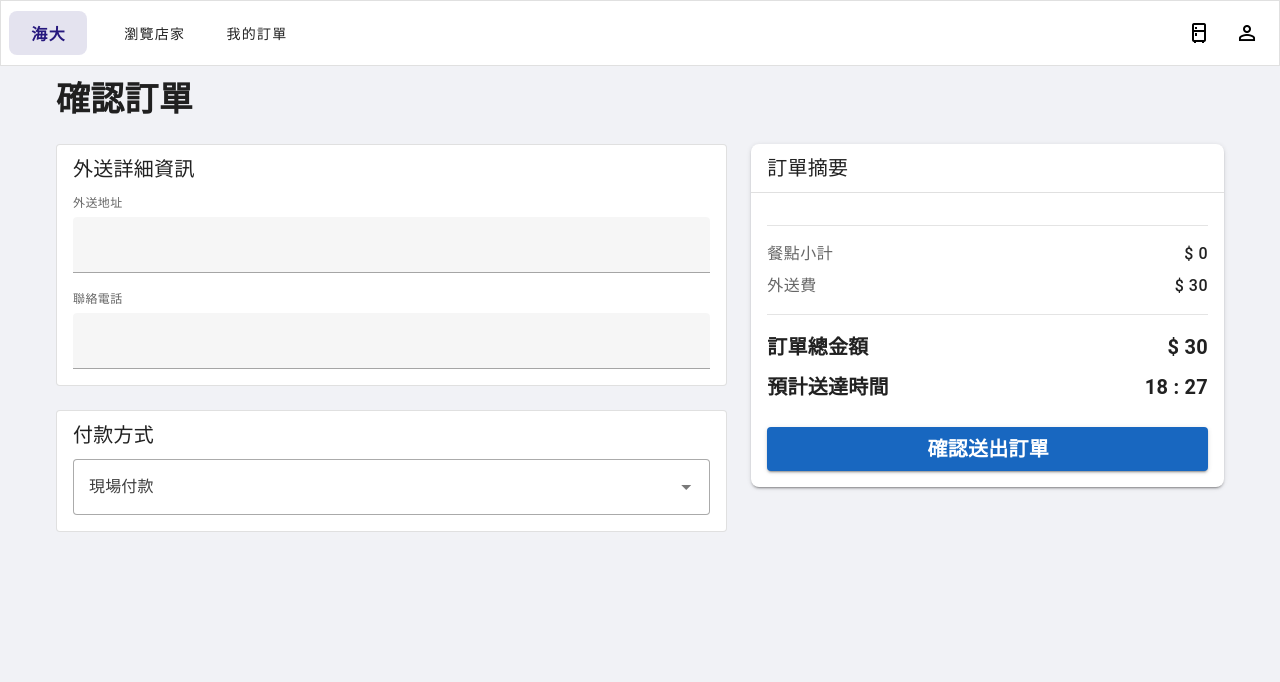
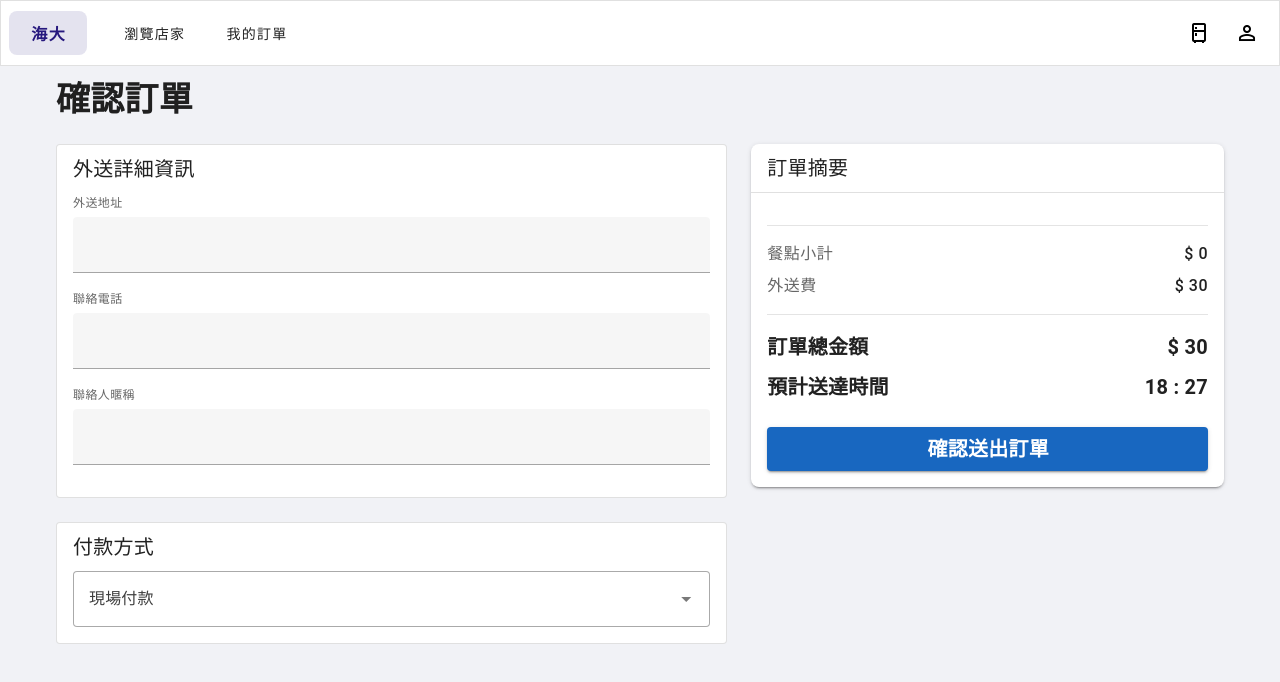
Before and after one commit to howard522/eating_at_ntou, a Nuxt app: page /customer/payment in a window 1280 px wide. Shown: the top 682 px of the page. Built offline with nearby package versions, Linux system fonts and the light colour scheme.

Commit message:
feat: 新增聯絡人暱稱欄位並更新送貨詳情

```diff
--- a/app/pages/customer/payment/index.vue
+++ b/app/pages/customer/payment/index.vue
@@ -16,10 +16,19 @@
                   @blur="updateDetailsInStore"
               ></v-text-field>
             </div>
-            <div>
+            <div class="mb-4">
               <p class="text-caption text-medium-emphasis">聯絡電話</p>
               <v-text-field
                   v-model="localPhoneNumber"
+                  hide-details
+                  class="mt-1"
+                  @blur="updateDetailsInStore"
+              ></v-text-field>
+            </div>
+            <div class="mb-4">
+              <p class="text-caption text-medium-emphasis">聯絡人暱稱</p>
+              <v-text-field
+                  v-model="localReceiveName"
                   hide-details
                   class="mt-1"
                   @blur="updateDetailsInStore"
@@ -124,6 +133,7 @@ import { useCartStore } from '../../../../stores/cart';
 const cartStore = useCartStore();
 const localDeliveryAddress = ref(cartStore.deliveryAddress);
 const localPhoneNumber = ref(cartStore.phoneNumber);
+const localReceiveName = ref(cartStore.receiveName);
 const items = computed(() => cartStore.items);
 const totalPrice = computed(() => cartStore.totalPrice);
 const deliveryFree = computed(() => cartStore.deliveryFree);
@@ -135,6 +145,7 @@ function updateDetailsInStore() {
   cartStore.setDeliveryDetails({
     address: localDeliveryAddress.value,
     phone: localPhoneNumber.value,
+    receiveName: localReceiveName.value,
   });
 }
 
--- a/app/pages/customer/stores/index.vue
+++ b/app/pages/customer/stores/index.vue
@@ -126,10 +126,13 @@ const deliveryAddress = computed(() => {
 });
 
 // phone應該從userStore拿 -> userStore.info.phone
-cartStore.setDeliveryDetails({
-  address: deliveryAddress,
-  phone: '0123456789',
-});
+watch(deliveryAddress, (newVal) => {
+  cartStore.setDeliveryDetails({
+    address: newVal,
+    phone: userStore.info?.phone || '0123456789',
+    receiveName: userStore.info?.name || '匿名用戶',
+  });
+}, { immediate: true });
 
 const validateAddress = (value: PresetLocation | string): boolean | string => {
   if (!value) return '必須輸入地址';
--- a/stores/cart.ts
+++ b/stores/cart.ts
@@ -12,6 +12,7 @@ export interface CartItem extends CartMenuItem {
     quantity: number;
     restaurantId: string;
     restaurantName: string;
+    receiveName: string;
 }
 
 interface CartState {
@@ -26,6 +27,7 @@ export const useCartStore = defineStore('cart', {
         items: [],
         deliveryAddress: '',
         phoneNumber: '',
+        receiveName: '',
         deliveryFree: 30,
     }),
     actions: {
@@ -42,9 +44,10 @@ export const useCartStore = defineStore('cart', {
                 });
             }
         },
-        setDeliveryDetails(details: { address: string, phone: string }) {
+        setDeliveryDetails(details: { address: string, phone: string, receiveName: string }) {
             this.deliveryAddress = details.address;
             this.phoneNumber = details.phone;
+            this.receiveName = details.receiveName;
         },
         setDeliveryFree(free: number) {
             this.deliveryFree = free;
@@ -68,6 +71,7 @@ export const useCartStore = defineStore('cart', {
         },
         clearCart() {
             this.items = [];
+            this.receiveName = '';
         },
     },
     getters: {
```
